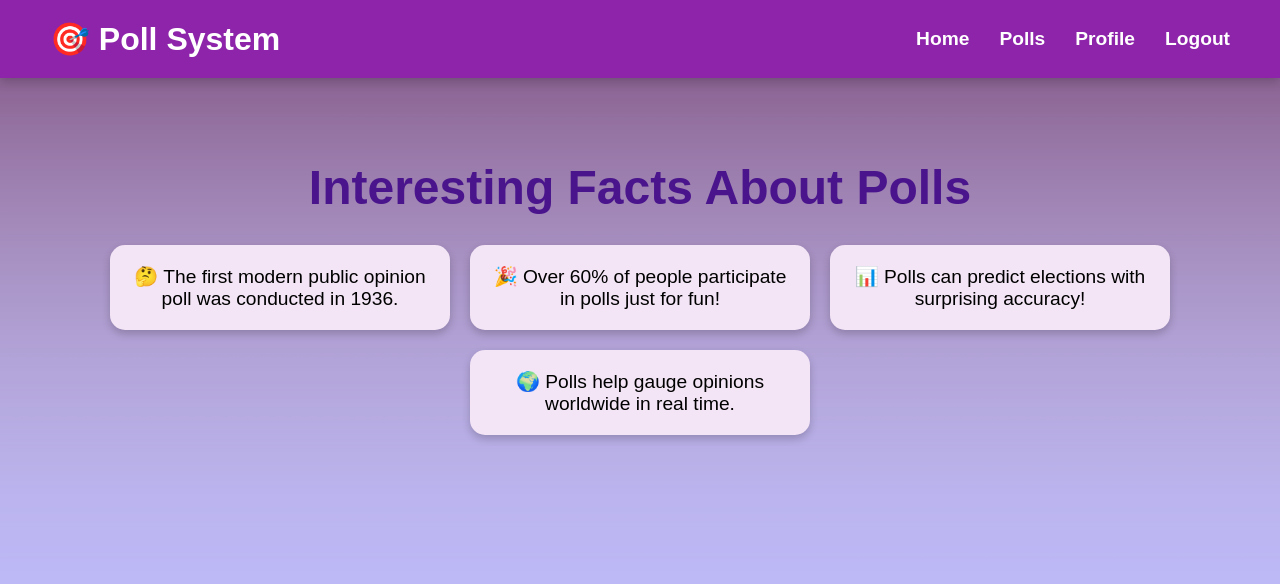
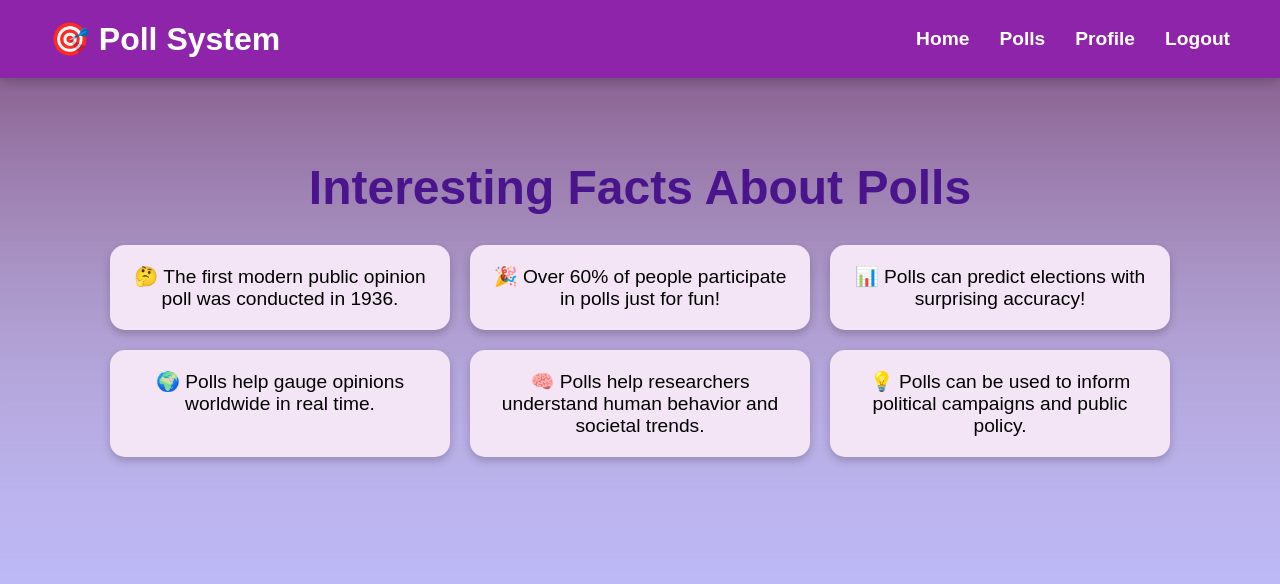
Before and after one commit to Sharifa26/Poll_frontend, a Next.js app: page /home in a window 1280 px wide. Shown: the top 584 px of the page. Built offline with nearby package versions, Linux system fonts and the light colour scheme.

Commit message:
home page completed

```diff
--- a/src/pages/home.js
+++ b/src/pages/home.js
@@ -40,6 +40,8 @@ export default function Home() {
           <FactCard>🎉 Over 60% of people participate in polls just for fun!</FactCard>
           <FactCard>📊 Polls can predict elections with surprising accuracy!</FactCard>
           <FactCard>🌍 Polls help gauge opinions worldwide in real time.</FactCard>
+          <FactCard>🧠 Polls help researchers understand human behavior and societal trends.</FactCard>
+          <FactCard>💡 Polls can be used to inform political campaigns and public policy.</FactCard>
         </FactContainer>
       </HomeContainer>
     </>
```
Also changed, not shown: src/pages/polls/index.js (deleted, +0 -12 lines), src/pages/polls/new.js (deleted, +0 -12 lines).
